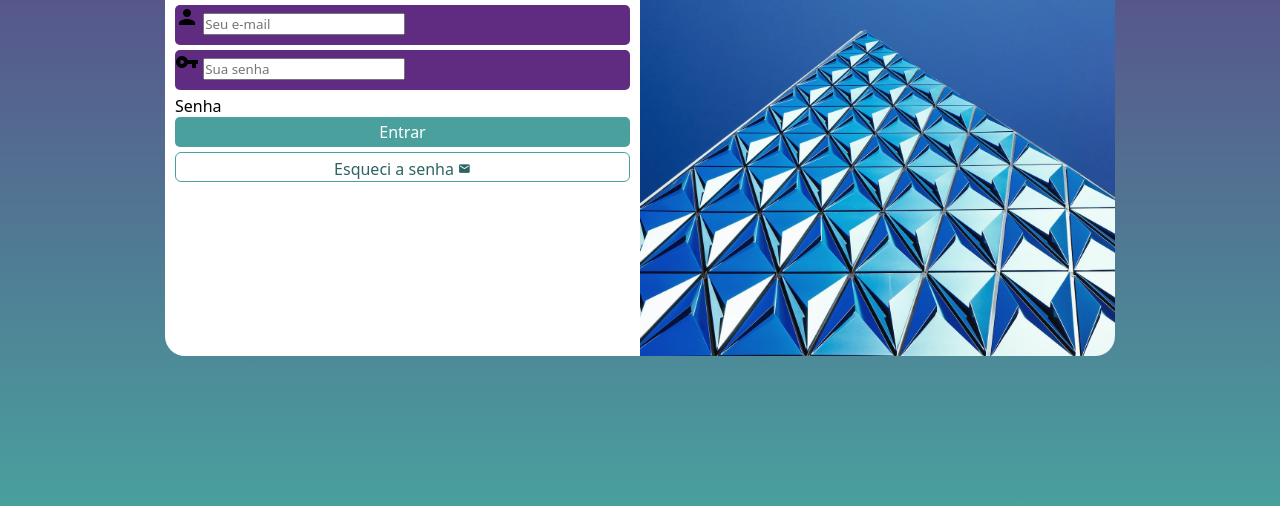
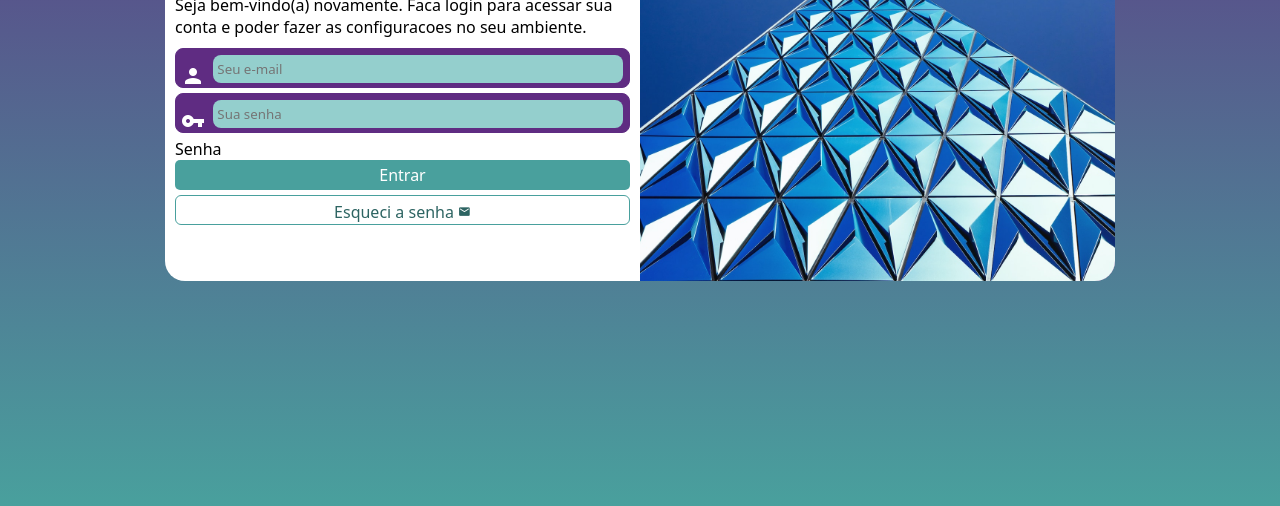
Before and after one commit to Priscilaesr/projeto-login, a plain HTML site: page index.html in a window 1280 px wide. Shown: the part 294-800 px from the top of the page. Drawn offline with Linux system fonts and the light colour scheme.

Commit message:
projeto login finalizado

```diff
--- a/estilos/media-query.css
+++ b/estilos/media-query.css
@@ -7,6 +7,7 @@
     }
     section#login{
         width: 80vw;
+        height: 280px;
     }
 
     section#login > div#imagem {
@@ -28,6 +29,7 @@
     }
     section#login {
        width: 950px;
+       height: 350px;
     }
 
     section#login > div#imagem {
@@ -46,7 +48,8 @@
     }
 
     div#formulario > p {
-        font-size: 1.2em;
+        font-size: 1em;
+        margin: 10px 0px;
     }
 
 }
--- a/estilos/style.css
+++ b/estilos/style.css
@@ -31,7 +31,6 @@ section#login {
     position: absolute;
     top: 50%;
     left: 50%;
-    transform: translate(-50%, -50%);
     overflow: hidden;
 
     background-color: white;
@@ -40,6 +39,7 @@ section#login {
     border-radius: 20px;
     box-shadow: 0px, 0px, 10px,rgba(0, 0, 0, 0.450);
 
+    transform: translate(-50%, -50%);
     transition: width .3s, height .3s;
     transition-timing-function: ease;
 }
@@ -68,15 +68,39 @@ div#formulario > p {
 
 form > div.campo {
     background-color: #5f2c82;
+    border: .5px solid #5f2c82 ;
     display: block;
     width: 100%;
     height: 40px;
-    border-radius: 5px;
+    border-radius: 8px;
     margin: 5px 0px;
 }
 
 div.campo > label {
     display: none;
+}
+
+div.campo {
+    color: white;
+    font-size: 2em;
+    width: 40px;
+    padding: 5px;
+}
+
+div.campo > input {
+    background-color: #94cfcd;
+    font-size: em;
+    width: calc(100% - 33px);
+    height: 100%;
+    border: 0px;
+    border-radius: 8px;
+    padding: 4px;
+    transform: translateY(-14px);
+}
+
+div.campo > input:focus-within {
+    background-color: white;
+    border: none;
 }
 
 form > input[type=submit] {
```
